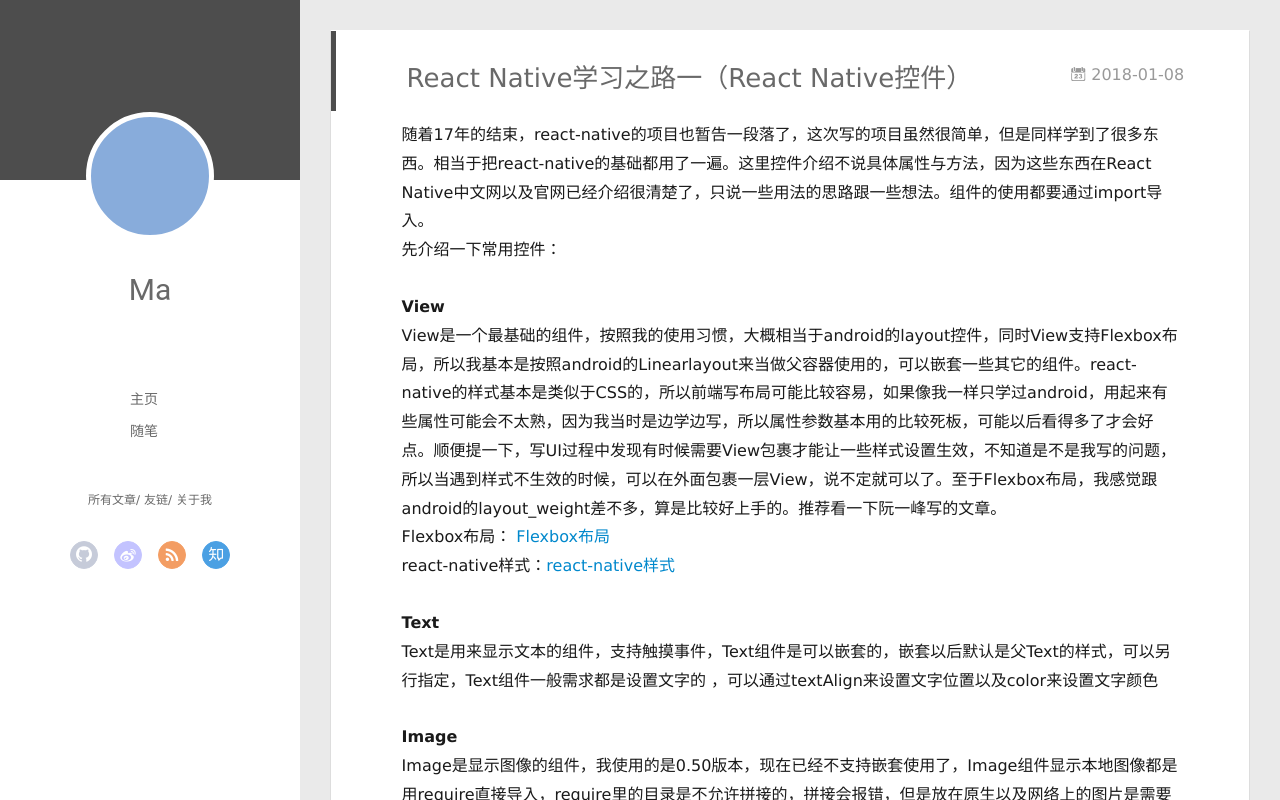
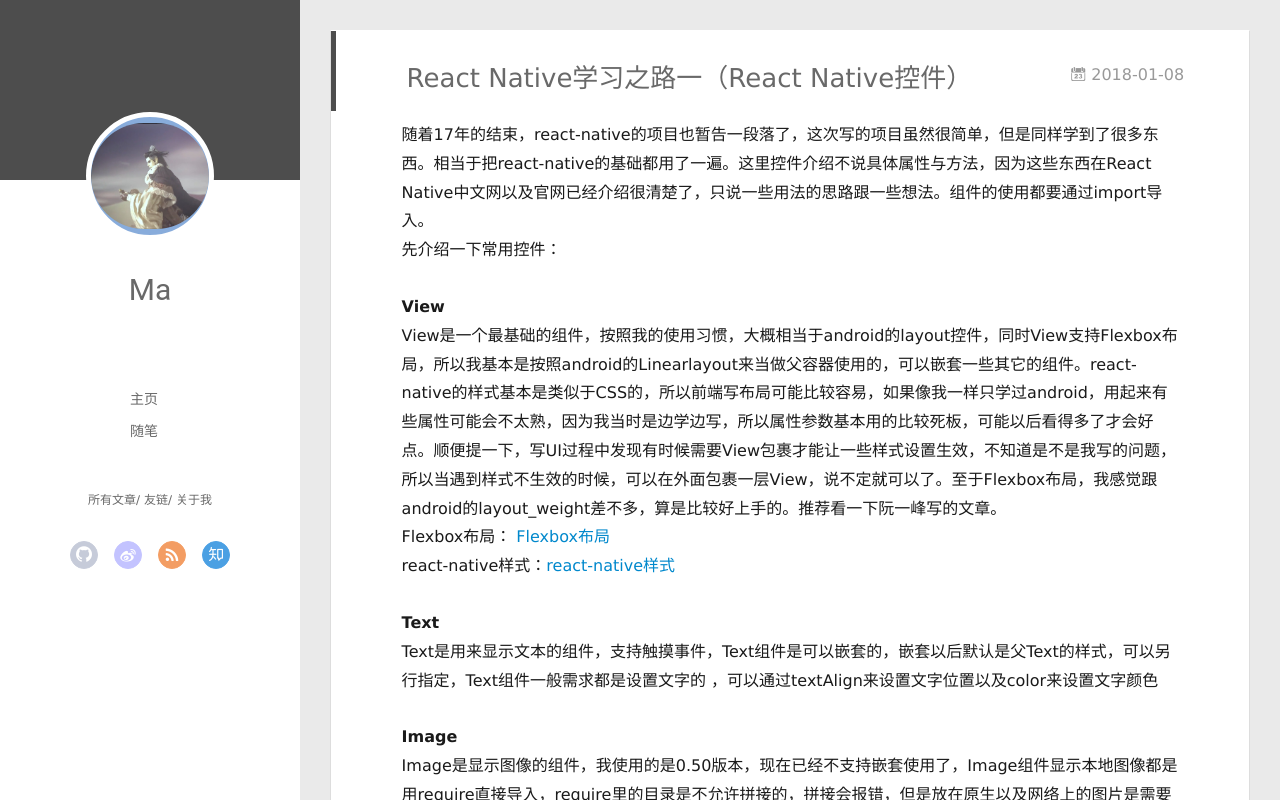
Before and after one commit to ma1291870239/ma1291870239.github.io, a plain HTML site: page 2018/01/08/React-Native学习之路一/index.html in a window 1280 px wide. Drawn offline with Linux system fonts and the light colour scheme.

Commit message:
Site updated: 2018-01-08 23:08:38

```diff
--- a/2018/01/08/React-Native学习之路一/index.html
+++ b/2018/01/08/React-Native学习之路一/index.html
@@ -46,7 +46,7 @@
 <div class="intrude-less">
 	<header id="header" class="inner">
 		<a href="/" class="profilepic">
-			<img src="" class="js-avatar">
+			<img src="/img/sbh.jpg" class="js-avatar">
 		</a>
 		<hgroup>
 		  <h1 class="header-author"><a href="/">Ma</a></h1>
@@ -104,7 +104,7 @@
 	<div class="intrude-less">
 		<header id="header" class="inner">
 			<div class="profilepic">
-				<img src="" class="js-avatar">
+				<img src="/img/sbh.jpg" class="js-avatar">
 			</div>
 			<hgroup>
 			  <h1 class="header-author js-header-author">Ma</h1>
```
Also changed, not shown: archives/2018/01/index.html (+2 -2 lines), archives/2018/index.html (+2 -2 lines), archives/index.html (+2 -2 lines), index.html (+2 -2 lines).
